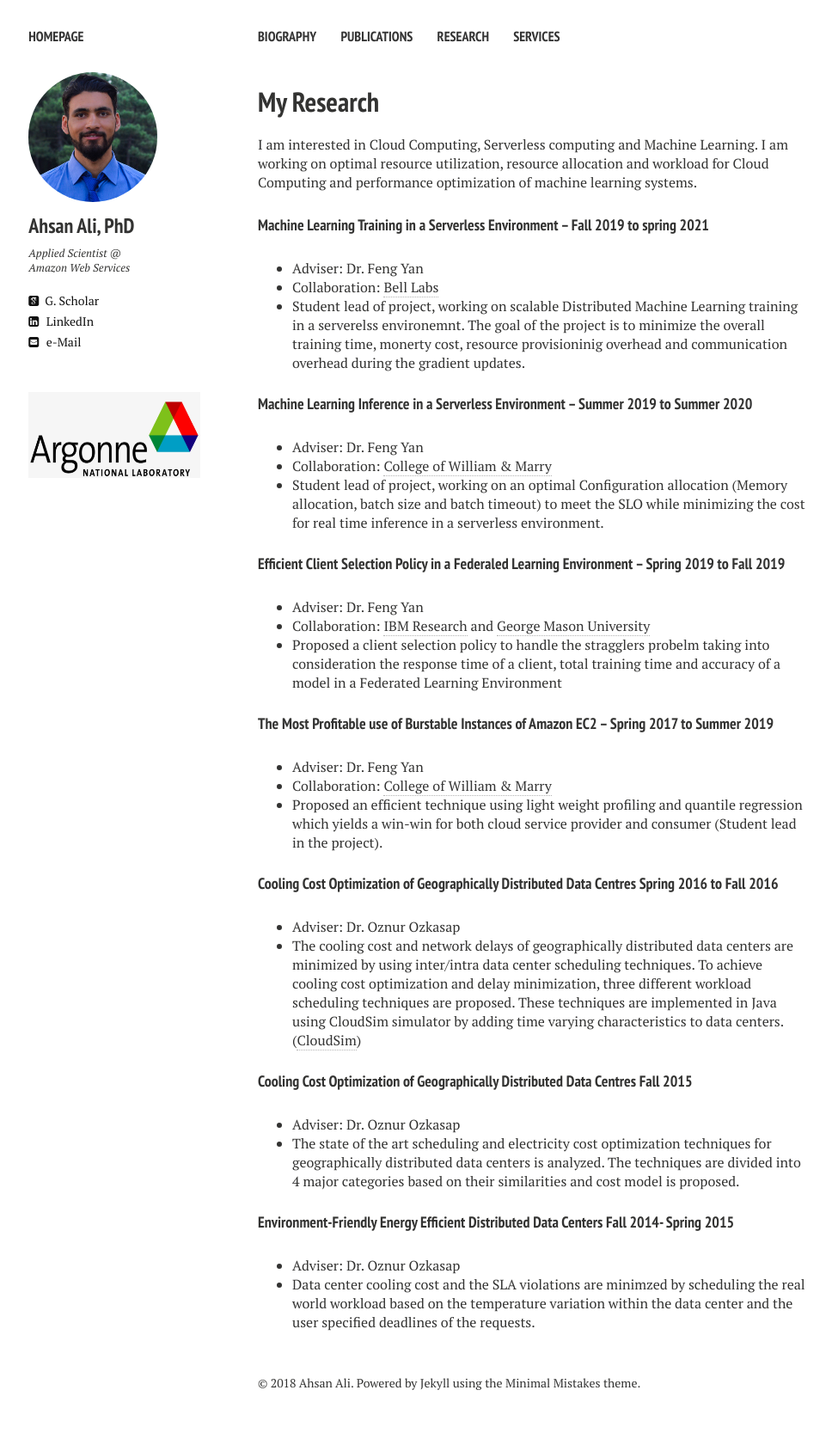
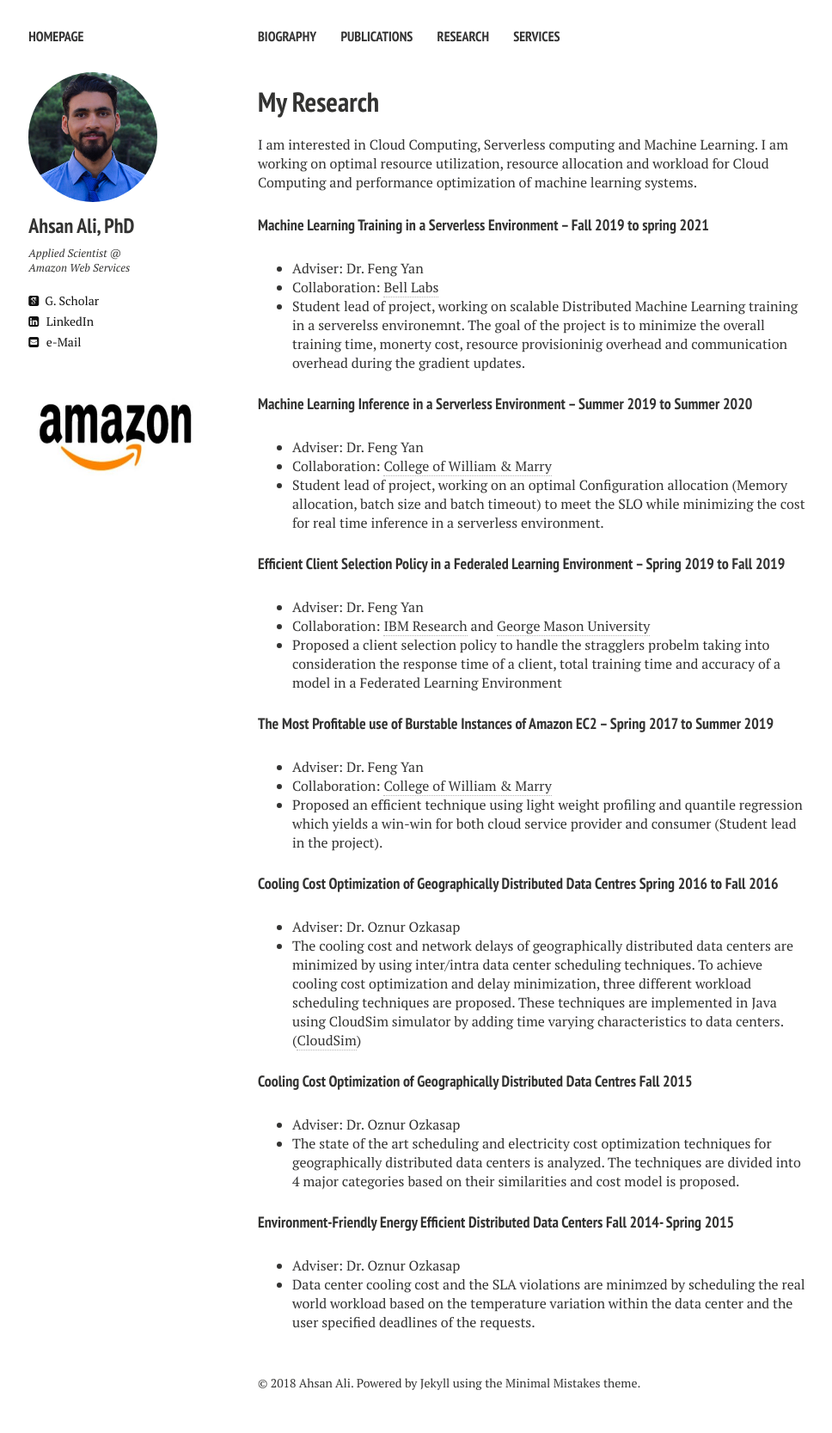
Before and after one commit to Iam-ahsan/iam-ahsan.github.io, a Jekyll site: the page research/index.html, which Jekyll copies as it is, in a window 1280 px wide. Shown: the whole page at 86% size, without its empty margins (20-988 px from the left). Built offline with Jekyll 4.4.1, drawn with Linux system fonts in a browser that asks for light colours; nearby versions of some CDN libraries.

Commit message:
Update index.html

```diff
--- a/research/index.html
+++ b/research/index.html
@@ -126,7 +126,7 @@
 
 <br>
 <br>
-<img align="left" width="200" height="100" src="../images/anl_logo.png">
+<img align="left" width="200" height="100" src="../images/amazon_logo1.png">
 
   </div>
   <article>
```
